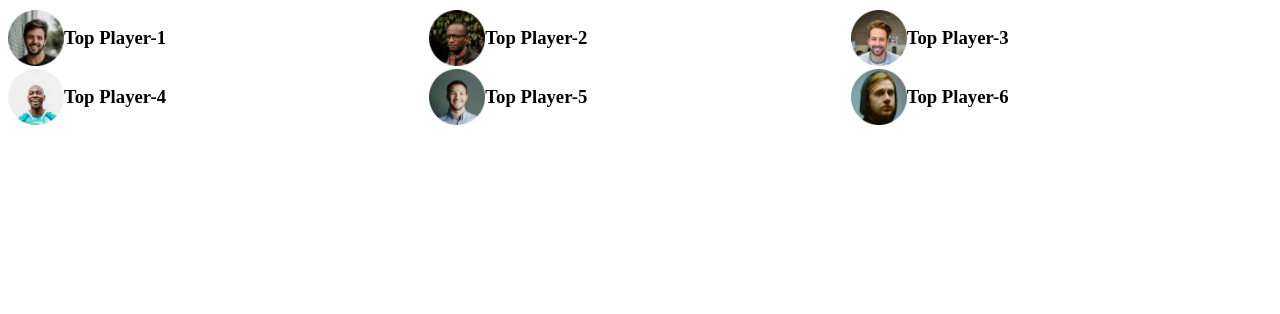
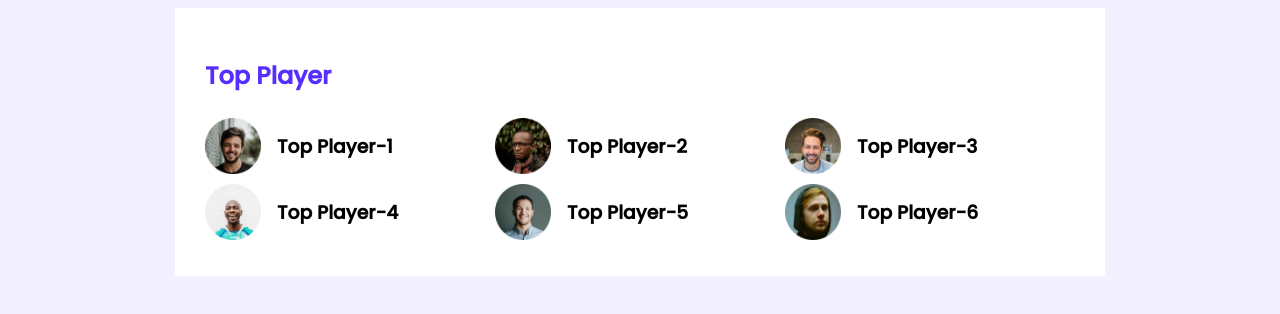
Before and after one commit to AbirDas1048/leader-board-css3, a plain HTML site: page index.html in a window 1280 px wide. Drawn offline with Linux system fonts and the light colour scheme.

Commit message:
top player grid layout

```diff
--- a/css/style.css
+++ b/css/style.css
@@ -1,3 +1,26 @@
+@import url('https://fonts.googleapis.com/css2?family=Poppins:wght@500&display=swap');
+
+body {
+    font-family: 'Poppins', sans-serif;
+    background-color: #F3F1FF;
+}
+
+main {
+    display: flex;
+    justify-content: center;
+}
+
+.section-title {
+    color: #562EFF;
+    font-size: 24px;
+}
+
+.container {
+    background-color: #ffffff;
+    width: 870px;
+    padding: 30px;
+}
+
 .players {
     display: grid;
     grid-template-columns: repeat(3, 1fr);
@@ -13,3 +36,7 @@
     width: 56px;
     height: 56px;
 }
+
+.player-name {
+    margin-left: 16px;
+}
--- a/index.html
+++ b/index.html
@@ -5,7 +5,7 @@
     <meta charset="UTF-8">
     <meta http-equiv="X-UA-Compatible" content="IE=edge">
     <meta name="viewport" content="width=device-width, initial-scale=1.0">
-    <title>Document</title>
+    <title>Leader Board</title>
     <link rel="stylesheet" href="css/style.css">
 </head>
 
@@ -16,34 +16,35 @@
     </header>
 
     <main>
-        <section>
+        <section class="container">
             <div class="top-players">
+                <h2 class="section-title">Top Player</h2>
                 <div class="players">
                     <!-- .player*6>img[src="images/players/player-$.png"]+h3{Top Player-$} -->
 
                     <div class="player">
                         <img src="images/players/player-1.png" alt="">
-                        <h3>Top Player-1</h3>
+                        <h3 class="player-name">Top Player-1</h3>
                     </div>
                     <div class="player">
                         <img src="images/players/player-2.png" alt="">
-                        <h3>Top Player-2</h3>
+                        <h3 class="player-name">Top Player-2</h3>
                     </div>
                     <div class="player">
                         <img src="images/players/player-3.png" alt="">
-                        <h3>Top Player-3</h3>
+                        <h3 class="player-name">Top Player-3</h3>
                     </div>
                     <div class="player">
                         <img src="images/players/player-4.png" alt="">
-                        <h3>Top Player-4</h3>
+                        <h3 class="player-name">Top Player-4</h3>
                     </div>
                     <div class="player">
                         <img src="images/players/player-5.png" alt="">
-                        <h3>Top Player-5</h3>
+                        <h3 class="player-name">Top Player-5</h3>
                     </div>
                     <div class="player">
                         <img src="images/players/player-6.png" alt="">
-                        <h3>Top Player-6</h3>
+                        <h3 class="player-name">Top Player-6</h3>
                     </div>
                 </div>
             </div>
```
